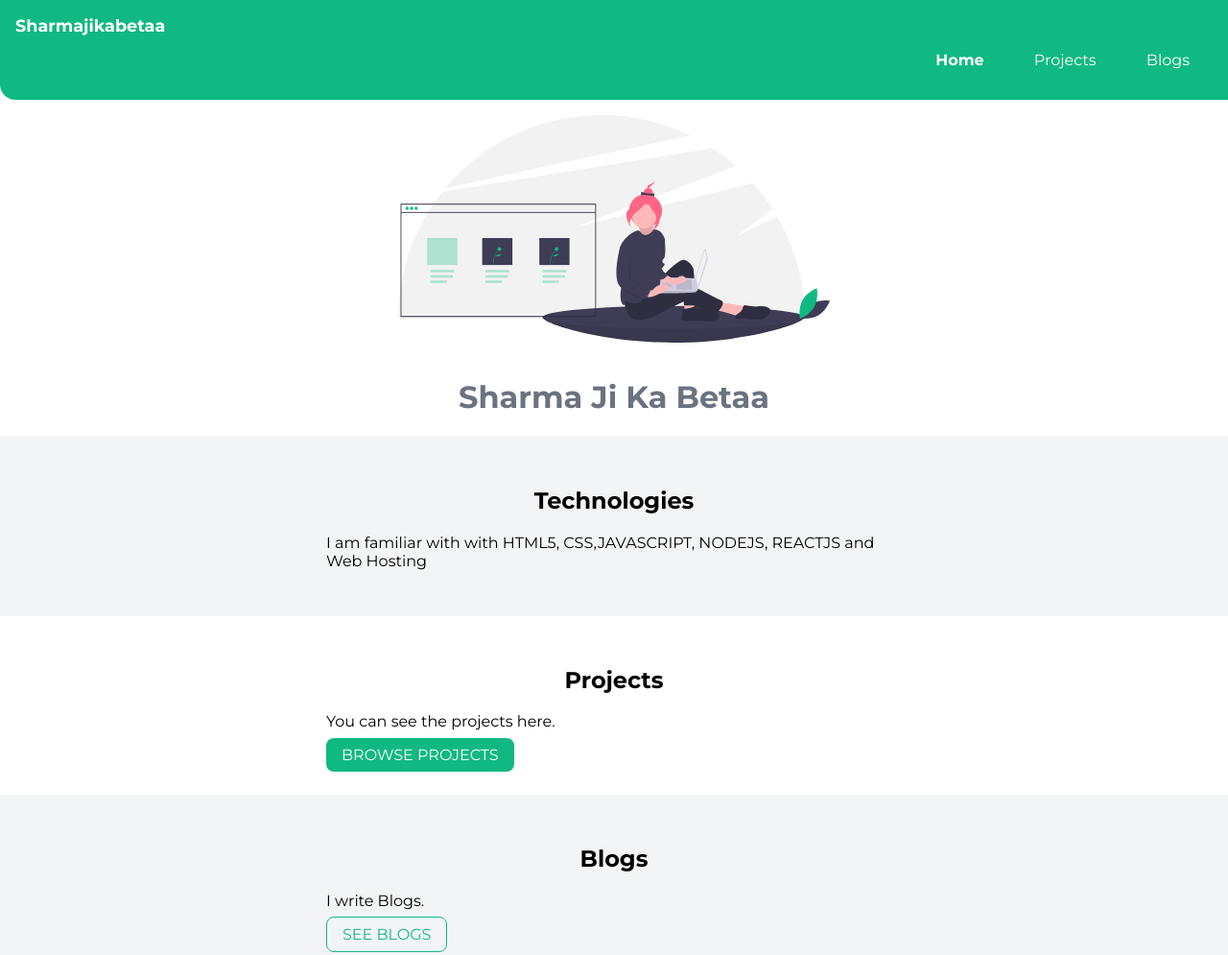
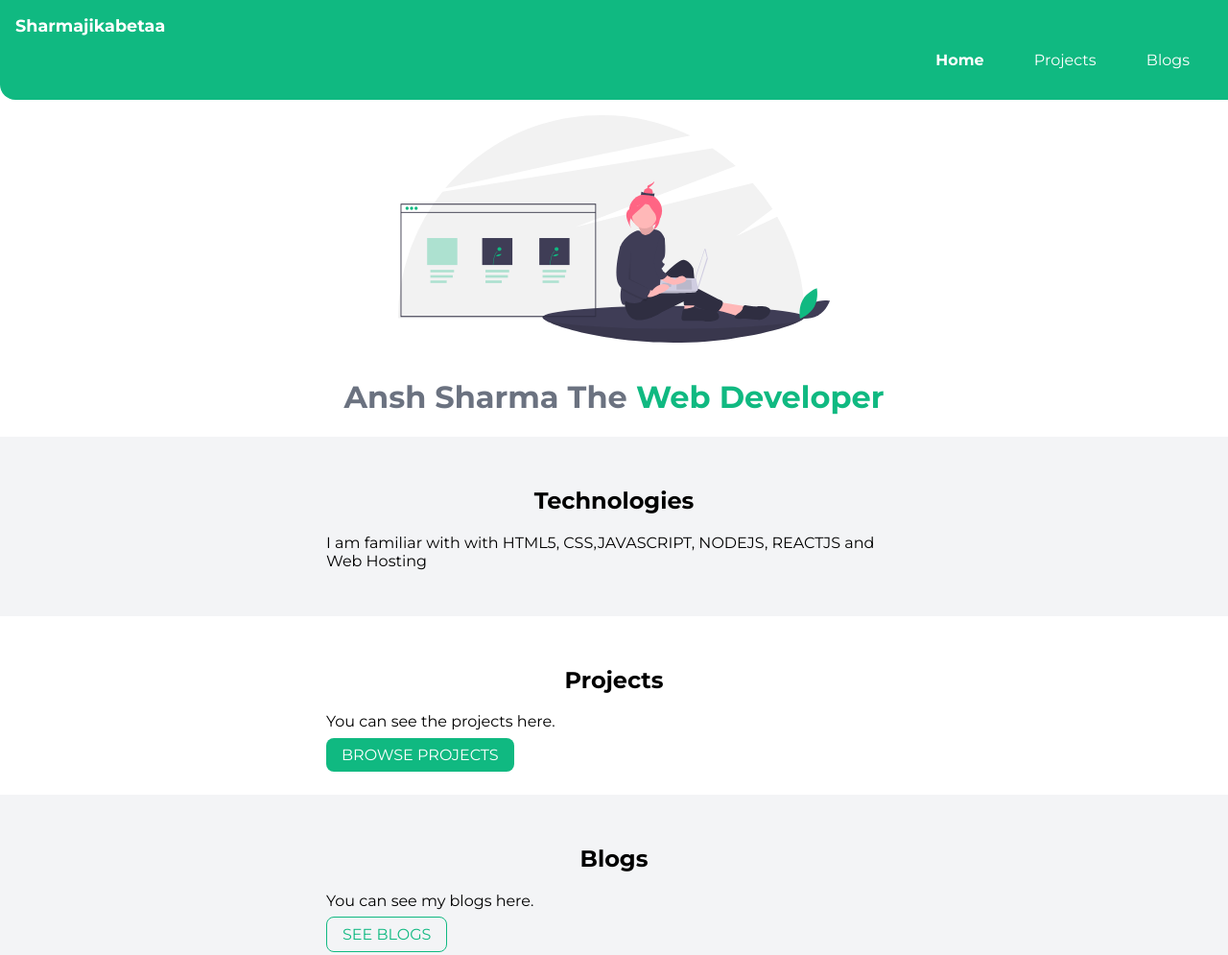
Before and after one commit to Sharmaa-Ansh/Level-0-Website, a plain HTML site: page Index.html in a window 1280 px wide. Shown: the top 995 px of the page at 96% size. Drawn offline with Linux system fonts and the light colour scheme.

Commit message:
text editing

```diff
--- a/Index.html
+++ b/Index.html
@@ -25,7 +25,7 @@
 
     <header class="hero">
         <img class="hero-img" src="Images/webdev.svg" alt="">
-    <h1 class="hero-heading">Sharma Ji Ka Betaa</h1>
+    <h1 class="hero-heading">Ansh Sharma The <span class="def-color">Web Developer</span></h1>
 
     </header>
 
@@ -47,7 +47,7 @@
     <section class="section ow">
         <div class="container container-center">
             <h1 >Blogs</h1>
-            <p>I write Blogs.  </p>
+            <p>You can see my blogs here.  </p>
             <a class=" link link-secondary" href="Blogs.html">SEE BLOGS</a>
         </div>
     </section>
--- a/Styles.css
+++ b/Styles.css
@@ -11,6 +11,7 @@ body{
     --off-white: #F3F4F6;
 
 }
+
 
 hr{
     margin: 2rem 0rem;
```
